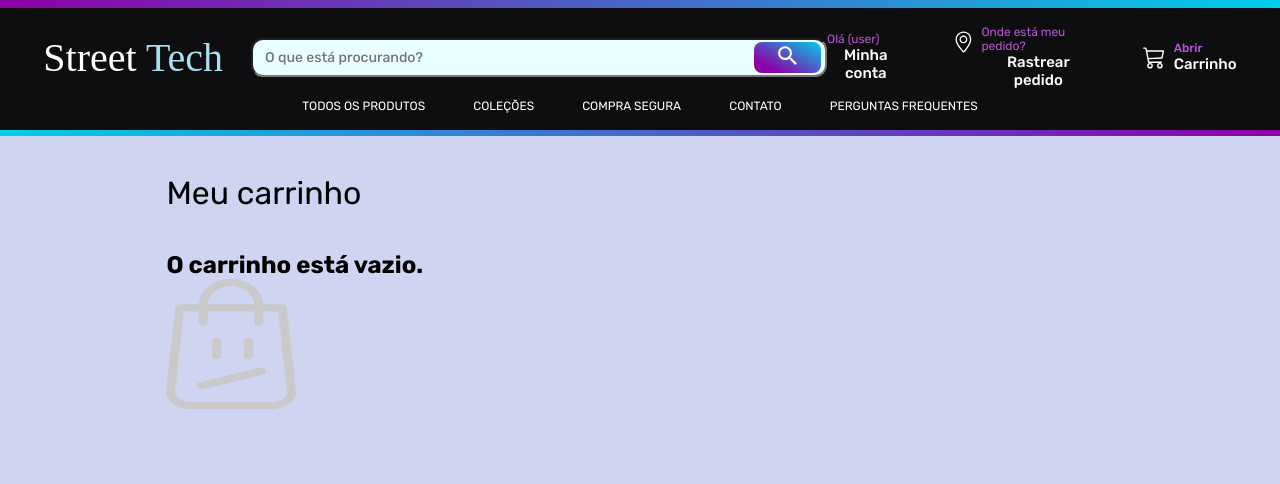
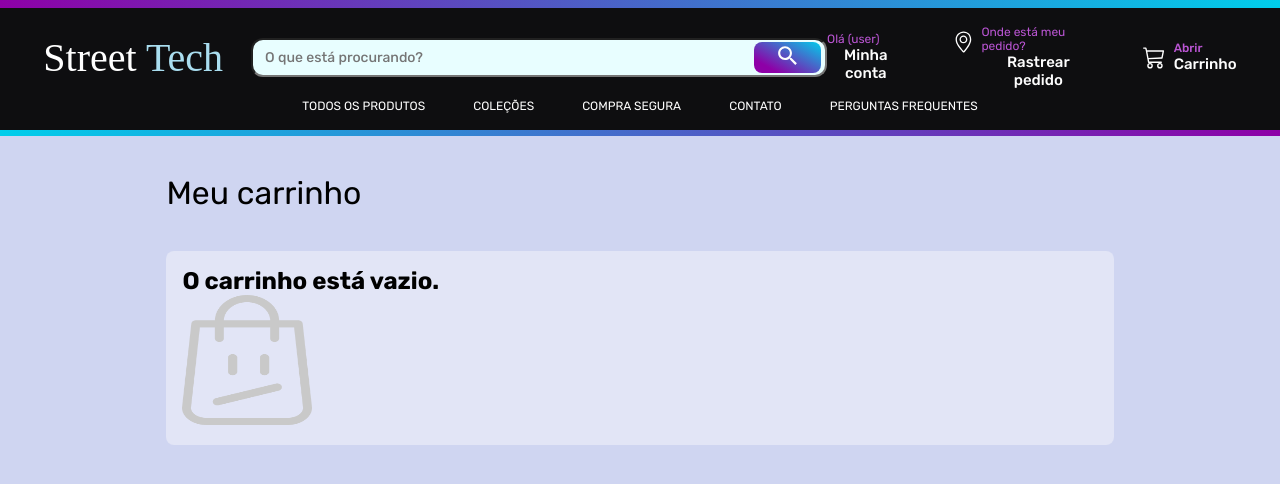
Before and after one commit to gustavocarvalho-ra/NextJs-Loja_Roupas, a Next.js app: page /cart in a window 1280 px wide. Shown: the top 484 px of the page. Built offline with nearby package versions, Linux system fonts and the light colour scheme; a web font is replaced by a local one.

Commit message:
style: ajust container

```diff
--- a/app/cart/page.tsx
+++ b/app/cart/page.tsx
@@ -33,18 +33,20 @@ export default function Cart () {
       <CartShop>
         <div className="main">
           <h1 className="titleCart">Meu carrinho</h1>
+          <div className="cart">
             {listShoppingCart.length > 0 ? (
               <>
                 <div className="totalCart">
-                <h1>Produto</h1>
-                <h2>Total: </h2>
-                <h2>R${total.toFixed(2)}</h2>
+                  <h3>Produto</h3>
+                  <h3>Quantidade </h3>
+                  <h3>Total: </h3>
+                  {/* <h2>R${total.toFixed(2)}</h2> */}
                 </div>
                 <div className="container">
                   {listShoppingCart.map((item) => (
                     <div key={item.id} className="card">
                       <div className="image">
-                      <Image className="img" src={item.photo} alt={item.name} width={60} height={60}/>
+                        <Image className="img" src={item.photo} alt={item.name} width={180} height={180}/>
                       </div>
 
                       <div className="description">
@@ -79,6 +81,7 @@ export default function Cart () {
               </div>
             )}
           </div>
+        </div>
       </CartShop>
     </>
   )
--- a/app/cart/styles.ts
+++ b/app/cart/styles.ts
@@ -11,10 +11,28 @@ export const CartShop = styled.div `
     width: 74%;
     height: 100%;
 
-
     .titleCart {
       margin: 1.2em 0 1.2em 0;
       font-weight: 400;
     }
+
+    .cart {
+      padding: 1em;
+      border-radius: 8px;
+      background: #e2e5f6;
+
+      .totalCart {
+        display: flex;
+        gap: 25em;
+
+        h3 {
+          font-weight: 400;
+        }
+      }
+
+      .container {
+        margin-top: 1em;
+      }
+    }
   }
 `
```
Lines whose indentation alone changed are shown as unchanged.
